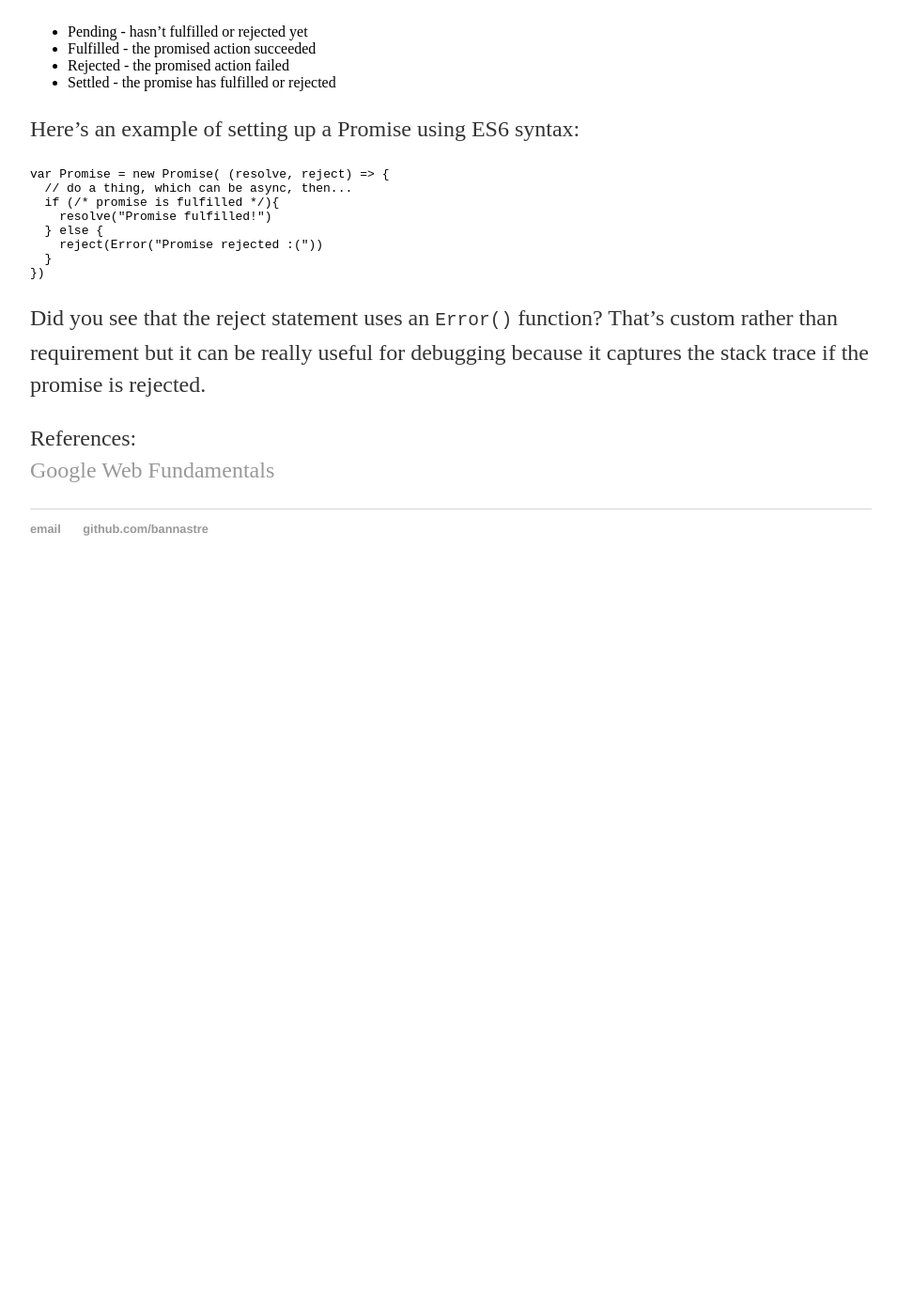
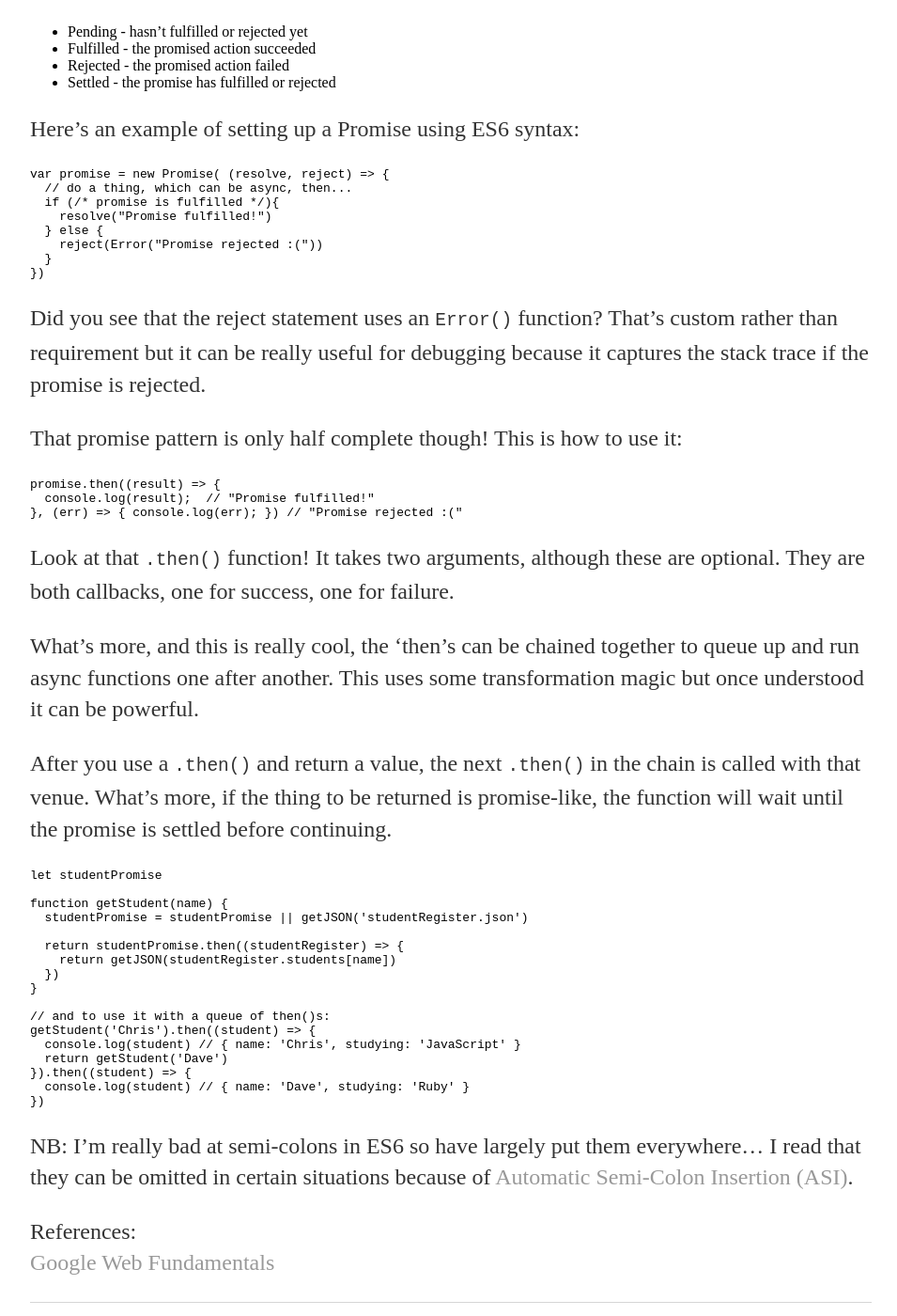
Before and after one commit to bannastre/bannastre.github.io, a Jekyll site: the page built from _posts/2017-08-20-Promises-Promises.md, in a window 1280 px wide and 1400 px high, scrolled down 493 px. Shown: the whole window at 94% size, without its empty margins (160-1115 px from the left). Built offline with Jekyll 4.4.1, drawn with Linux system fonts in a browser that asks for light colours; before the commit the page ends 1123 px from its top, so only the background shows below that.

Commit message:
explain .then() chaining

````diff
--- a/_posts/2017-08-20-Promises-Promises.md
+++ b/_posts/2017-08-20-Promises-Promises.md
@@ -16,7 +16,7 @@ A promise can be in one of four states:
 
 Here's an example of setting up a Promise using ES6 syntax:
 ```javascript
-var Promise = new Promise( (resolve, reject) => {
+var promise = new Promise( (resolve, reject) => {
   // do a thing, which can be async, then...
   if (/* promise is fulfilled */){
     resolve("Promise fulfilled!")
@@ -27,6 +27,40 @@ var Promise = new Promise( (resolve, reject) => {
 ```
 Did you see that the reject statement uses an ```Error()``` function? That's custom rather than requirement but it can be really useful for debugging because it captures the stack trace if the promise is rejected.
 
+That promise pattern is only half complete though! This is how to use it:
+```javascript
+promise.then((result) => {
+  console.log(result);  // "Promise fulfilled!"
+}, (err) => { console.log(err); }) // "Promise rejected :("
+```
+Look at that ```.then()``` function! It takes two arguments, although these are optional. They are both callbacks, one for success, one for failure.
+
+What's more, and this is really cool, the 'then's can be chained together to queue up and run async functions one after another. This uses some transformation magic but once understood it can be powerful.
+
+After you use a ```.then()``` and return a value, the next ```.then()``` in the chain is called with that venue. What's more, if the thing to be returned is promise-like, the function will wait until the promise is settled before continuing.
+
+```javascript
+let studentPromise
+
+function getStudent(name) {
+  studentPromise = studentPromise || getJSON('studentRegister.json')
+
+  return studentPromise.then((studentRegister) => {
+    return getJSON(studentRegister.students[name])
+  })
+}
+
+// and to use it with a queue of then()s:
+getStudent('Chris').then((student) => {
+  console.log(student) // { name: 'Chris', studying: 'JavaScript' }
+  return getStudent('Dave')
+}).then((student) => {
+  console.log(student) // { name: 'Dave', studying: 'Ruby' }
+})
+```
+
+
+NB: I'm really bad at semi-colons in ES6 so have largely put them everywhere... I read that they can be omitted in certain situations because of [Automatic Semi-Colon Insertion (ASI)](https://www.ecma-international.org/ecma-262/5.1/#sec-7.9).
 
 References:
 [Google Web Fundamentals](https://developers.google.com/web/fundamentals/getting-started/primers/promises)
````
